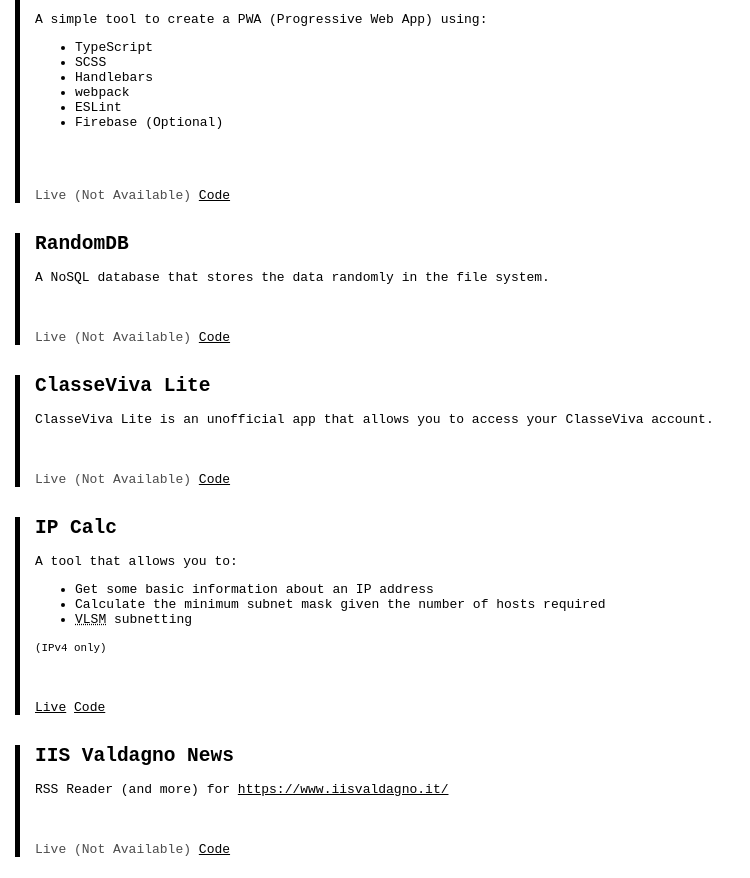
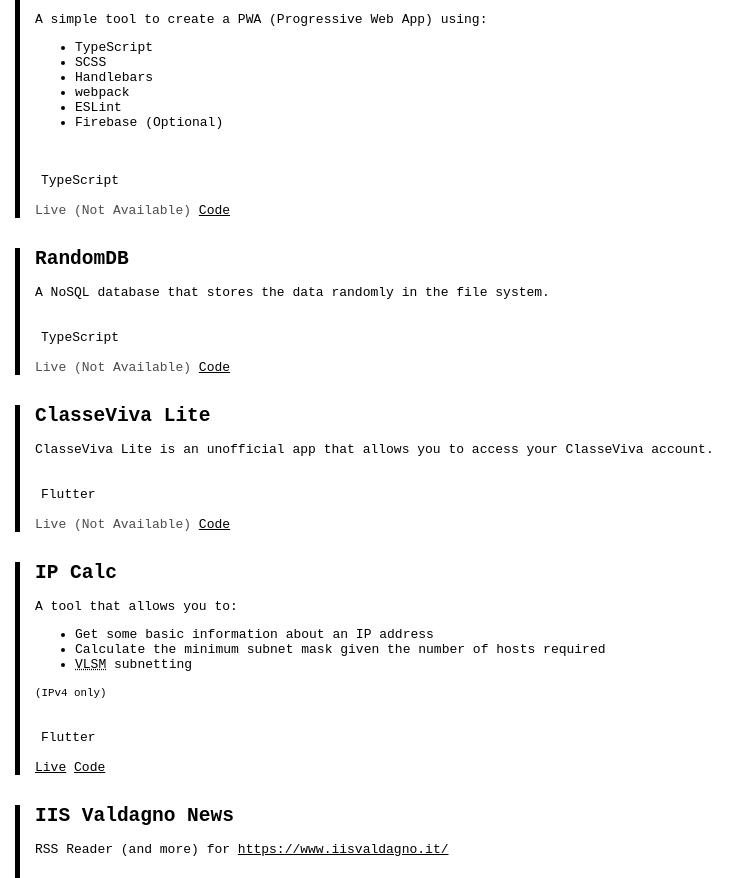
Before and after one commit to alex-sandri/alexsandri.com, a plain HTML site: page index.html in a window 1280 px wide. Shown: the part 612-1490 px from the top of the page, without its empty margins (0-750 px from the left). Drawn offline with Linux system fonts and the light colour scheme.

Commit message:
Add tags to all projects

```diff
--- a/index.html
+++ b/index.html
@@ -49,6 +49,9 @@
                     <li>Firebase (Optional)</li>
                 </ul>
             </div>
+            <section class="tags">
+                <span>TypeScript</span>
+            </section>
             <section class="links">
                 <span class="link">Live (Not Available)</span>
                 <a href="https://github.com/alex-sandri/pizza">Code</a>
@@ -59,6 +62,9 @@
             <div class="description">
                 <p>A NoSQL database that stores the data randomly in the file system.</p>
             </div>
+            <section class="tags">
+                <span>TypeScript</span>
+            </section>
             <section class="links">
                 <span class="link">Live (Not Available)</span>
                 <a href="https://github.com/alex-sandri/randomdb">Code</a>
@@ -69,6 +75,9 @@
             <div class="description">
                 <p>ClasseViva Lite is an unofficial app that allows you to access your ClasseViva account.</p>
             </div>
+            <section class="tags">
+                <span>Flutter</span>
+            </section>
             <section class="links">
                 <span class="link">Live (Not Available)</span>
                 <a href="https://github.com/alex-sandri/classeviva-lite-flutter">Code</a>
@@ -85,6 +94,9 @@
                 </ul>
                 <small>(IPv4 only)</small>
             </div>
+            <section class="tags">
+                <span>Flutter</span>
+            </section>
             <section class="links">
                 <a href="https://ip-calc.web.app">Live</a>
                 <a href="https://github.com/alex-sandri/ip-calc-flutter">Code</a>
@@ -95,6 +107,9 @@
             <div class="description">
                 <p>RSS Reader (and more) for <a href="https://www.iisvaldagno.it/">https://www.iisvaldagno.it/</a></p>
             </div>
+            <section class="tags">
+                <span>Flutter</span>
+            </section>
             <section class="links">
                 <span class="link">Live (Not Available)</span>
                 <a href="https://github.com/alex-sandri/iisvaldagno-news">Code</a>
```
